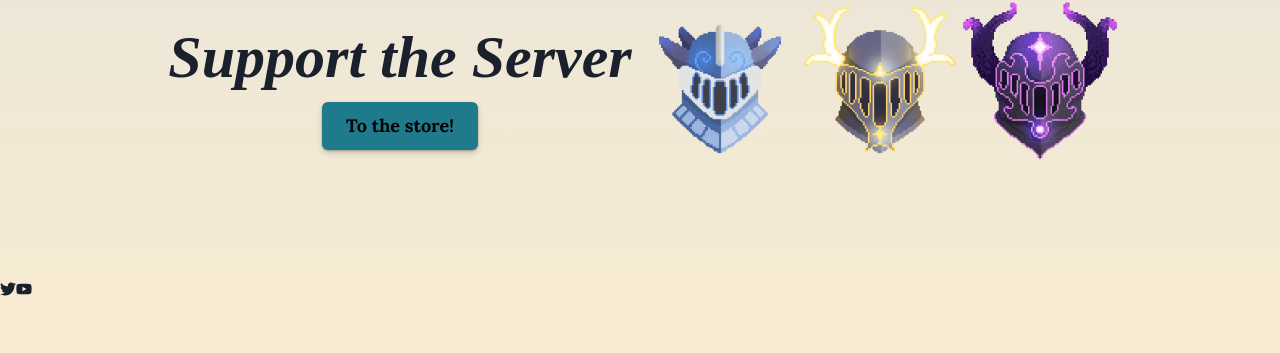
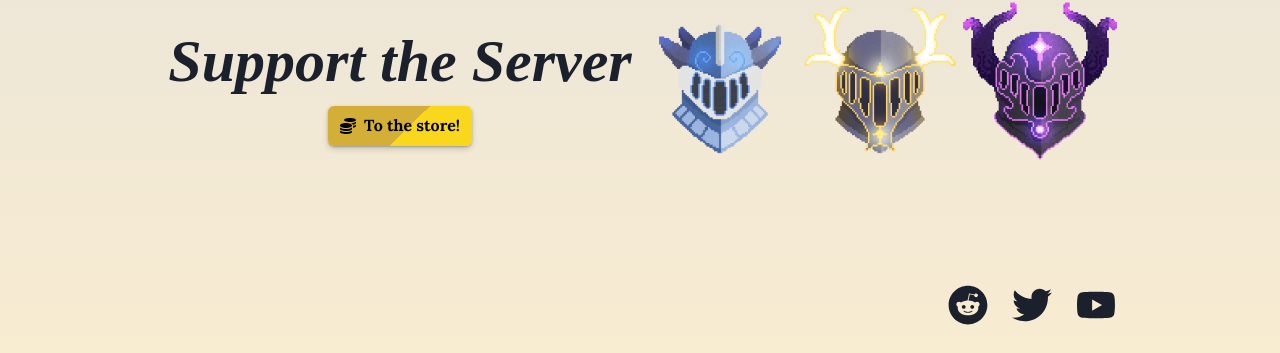
Before and after one commit to Skyfallin/runic-realms-app, a Next.js app: page / in a window 1280 px wide. Shown: the part 2319-2672 px from the top of the page. Built offline with nearby package versions, Linux system fonts and the light colour scheme; a web font is replaced by a local one.

Commit message:
RR-593 work on footer, scroll section store button

```diff
--- a/src/components/scroll-content.tsx
+++ b/src/components/scroll-content.tsx
@@ -4,6 +4,7 @@ import ImageCarousel from "./image-carousel"
 import { SocialPanel } from "./social-panel"
 import React from "react"
 import { type CarouselText } from "~/types/carousel-text"
+import { FaCoins } from "react-icons/fa"
 
 const imageTextContents: Array<CarouselText> = [
   {
@@ -47,6 +48,10 @@ const imageTextContents: Array<CarouselText> = [
   },
 ]
 
+const handleStoreButtonClick = () => {
+  window.location.href = "https://runicrealms.buycraft.net/"
+}
+
 const ScrollContent = () => {
   const [currentImage, setCurrentImage] = React.useState(0)
 
@@ -83,12 +88,6 @@ const ScrollContent = () => {
         </Text>
         <Text fontSize="lg" maxW="75%">
           {imageTextContents[currentImage]?.text}
-          {/* Enter the Realm of Alterra—a beautiful, hand-built 6k x 6k custom map!
-          Adventure through the spindly
-          <span className="font-bold"> Silkwood Forest</span>, brave the cold of
-          the viking village of <span className="font-bold"> Whaletown</span>,
-          or discover the secrets of the once-great ruins of
-          <span className="font-bold"> Dead Man's Rest</span>! */}
         </Text>
       </Box>
       <Box
@@ -196,24 +195,27 @@ const ScrollContent = () => {
           Support the Server
         </Text>
         <Button
-          size="lg"
-          className="button highlight-button box-shadow zoom-on-hover"
+          className="highlight-button box-shadow zoom-on-hover"
           color="white"
+          onClick={() => console.log("store")}
+          width={[48, 96, 144]}
+          variant={"ghost"}
         >
-          To the store!
+          <Box
+            display="flex"
+            alignItems="center"
+            gap="2"
+            onClick={() => handleStoreButtonClick()}
+          >
+            <FaCoins />
+            To the store!
+          </Box>
         </Button>
       </Box>
       <Box gridRow={4} gridColumn={3} mx="auto" my="auto">
         <StoreIcons />
       </Box>
-      <Box
-        gridRow={5}
-        className="col-span-4 bg-red-500"
-        mx="auto"
-        my="auto"
-        height="100%"
-        width="100%"
-      >
+      <Box gridRow={5} gridColumn={3} className="">
         <SocialPanel />
       </Box>
     </>
--- a/src/components/social-panel.tsx
+++ b/src/components/social-panel.tsx
@@ -1,13 +1,39 @@
 import { Box, IconButton } from "@chakra-ui/react"
-// Import the specific social media icons you need
-import { FaTwitter, FaFacebook, FaLinkedin, FaYoutube } from "react-icons/fa"
+import { FaReddit, FaTwitter, FaYoutube } from "react-icons/fa"
 
 const SocialPanel = () => {
   return (
-    <Box display="flex">
-      {/* Social media icons will go here */}
-      <FaTwitter />
-      <FaYoutube />
+    <Box display="flex" justifyContent={"flex-end"} gap="4" my={"auto"}>
+      <IconButton
+        aria-label="Reddit Icon"
+        icon={<FaReddit />}
+        // onClick={handleNext}
+        className="opacity-100 hover:opacity-75"
+        rounded="full"
+        variant="ghost"
+        fontSize="40px"
+        size="lg"
+      />
+      <IconButton
+        aria-label="Twitter Icon"
+        icon={<FaTwitter />}
+        // onClick={handleNext}
+        className="opacity-100 hover:opacity-75"
+        rounded="full"
+        variant="ghost"
+        fontSize="40px"
+        size="lg"
+      />
+      <IconButton
+        aria-label="YouTube Icon"
+        icon={<FaYoutube />}
+        // onClick={handleNext}
+        className="opacity-100 hover:opacity-75"
+        rounded="full"
+        variant="ghost"
+        fontSize="40px"
+        size="lg"
+      />
     </Box>
   )
 }
--- a/src/styles/globals.css
+++ b/src/styles/globals.css
@@ -146,7 +146,7 @@ body {
     #d4af37 25%,
     #d4af37 75%,
     #f9d71c 75%
-  );
+  ) !important;
   background-size: 200% 100%;
   background-position: 100% 0;
   color: white;
@@ -158,8 +158,7 @@ body {
 }
 
 .highlight-button:hover {
-  background-position: 0 0;
-  color: #d4af37;
+  background-image: linear-gradient(to right, white 50%, white 50%) !important;
 }
 
 /* Customizing the scrollbar track (the part the thumb moves along) */
```
